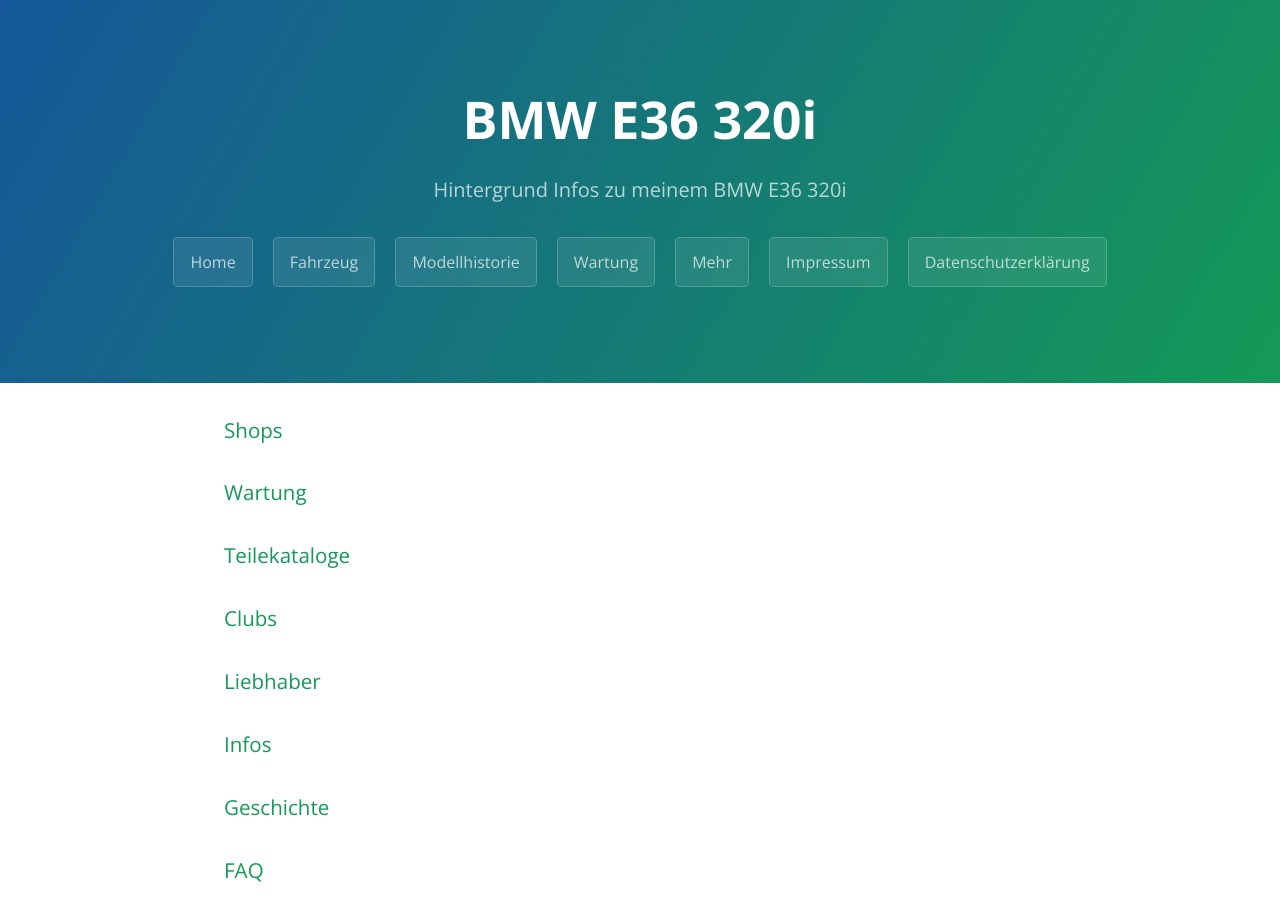
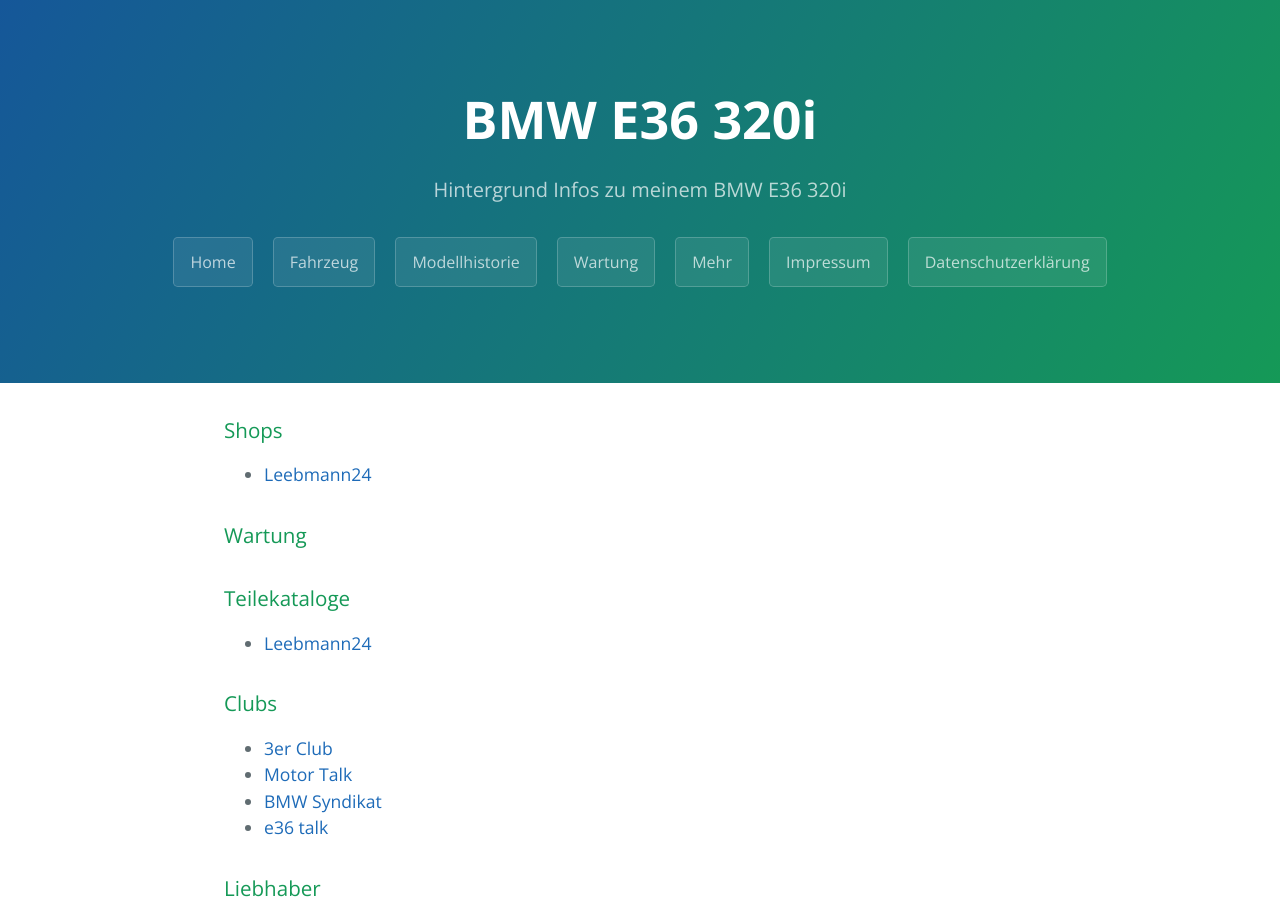
Before and after one commit to trautw/SCD-Quickstart, a Jekyll site: the page built from docs/_pages/04_more.md, in a window 1280 px wide and 900 px high. Built offline with Jekyll 4.4.1, drawn with Linux system fonts in a browser that asks for light colours.

Commit message:
Update 04_more.md

```diff
--- a/docs/_pages/04_more.md
+++ b/docs/_pages/04_more.md
@@ -4,14 +4,19 @@ title: Mehr
 permalink: /more/
 ---
 
-
 ### Shops
+* [Leebmann24](https://www.leebmann24.de/bmw-ersatzteile/view/ogindex/?series=e36&typ=bj41)
 
 ### Wartung
 
 ### Teilekataloge
+* [Leebmann24](https://www.leebmann24.de/bmw-ersatzteile/view/ogindex/?series=e36&typ=bj41)
 
 ### Clubs
+* [3er Club](https://bmw-club-e36-e46.com/index.php)
+* [Motor Talk](https://www.motor-talk.de/forum/bmw-3er-e36-b56.html)
+* [BMW Syndikat](https://www.bmw-syndikat.de/bmwsyndikatforum/forum17_3er_BMW_-_E36.html)
+* [e36 talk](https://e36-talk.com/forum/)
 
 ### Liebhaber
 
@@ -26,4 +31,5 @@ permalink: /more/
 ## Reparaturanleitung
 
 ### Fahrwerk
+
 ### Teile
```
